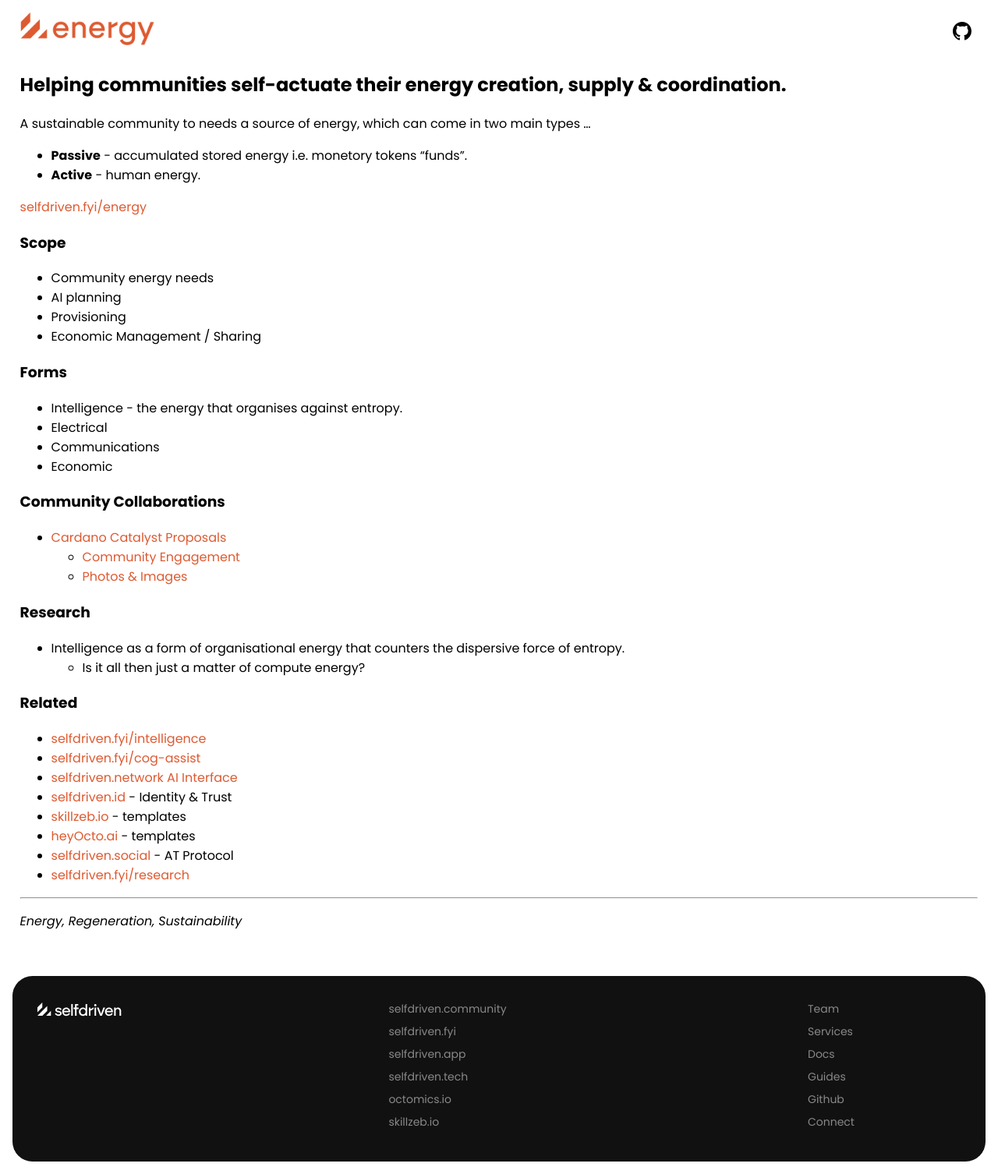
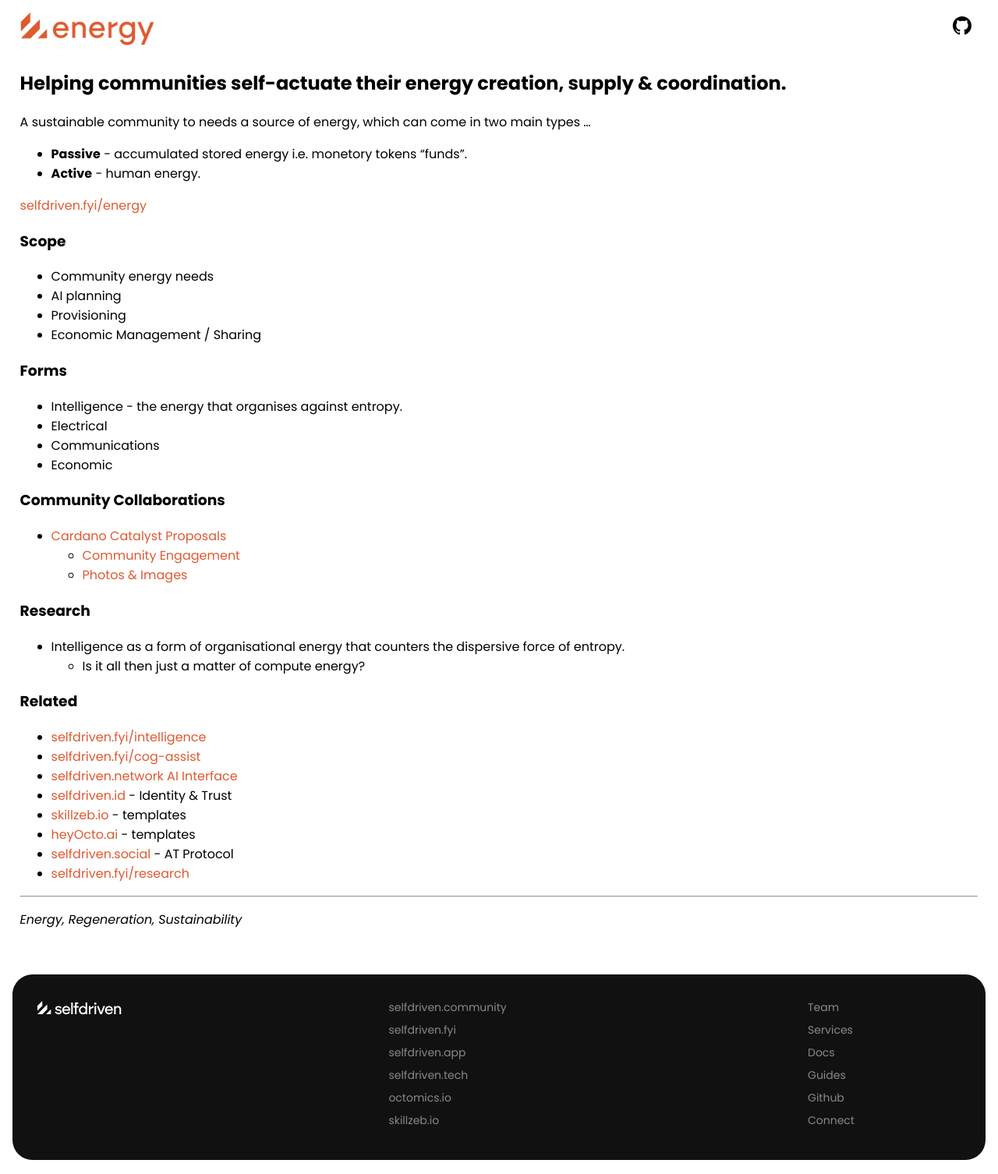
Before and after one commit to selfdriven-engagement/selfdriven-energy, a Jekyll site: the page built from docs/index.md, in a window 1280 px wide. Shown: the whole page at 78% size. Built offline with Jekyll 4.4.1, drawn with Linux system fonts in a browser that asks for light colours.

Commit message:
Update style.css

```diff
--- a/docs/assets/css/style.css
+++ b/docs/assets/css/style.css
@@ -34,7 +34,7 @@ a {
 
 .nav {
 	backdrop-filter: blur(42px);
-	padding: .75em 0em;
+	padding: .34em 0em;
 }
 
 .nav-logo {
```
